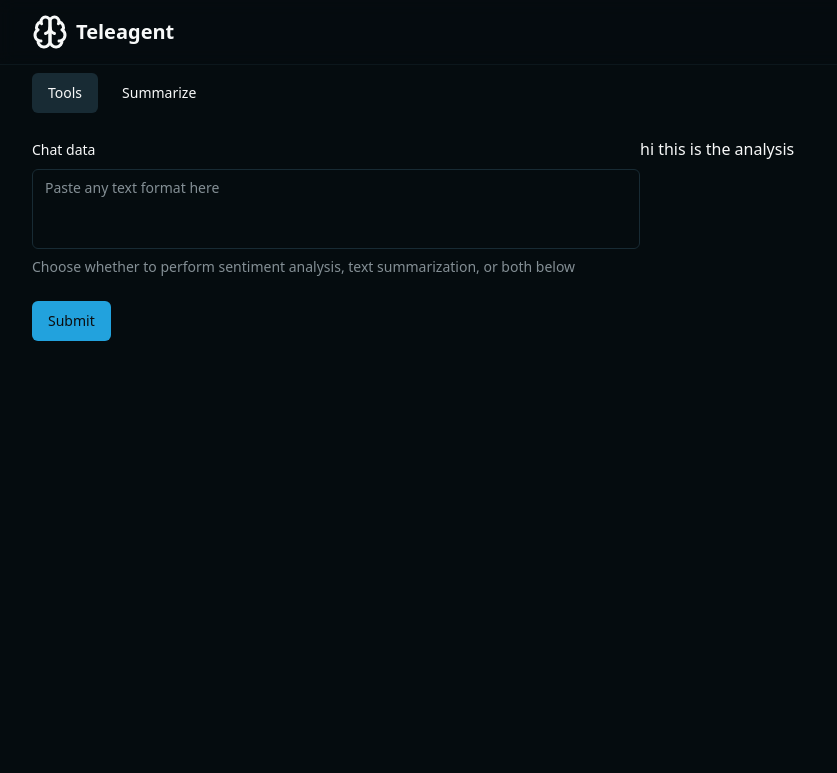
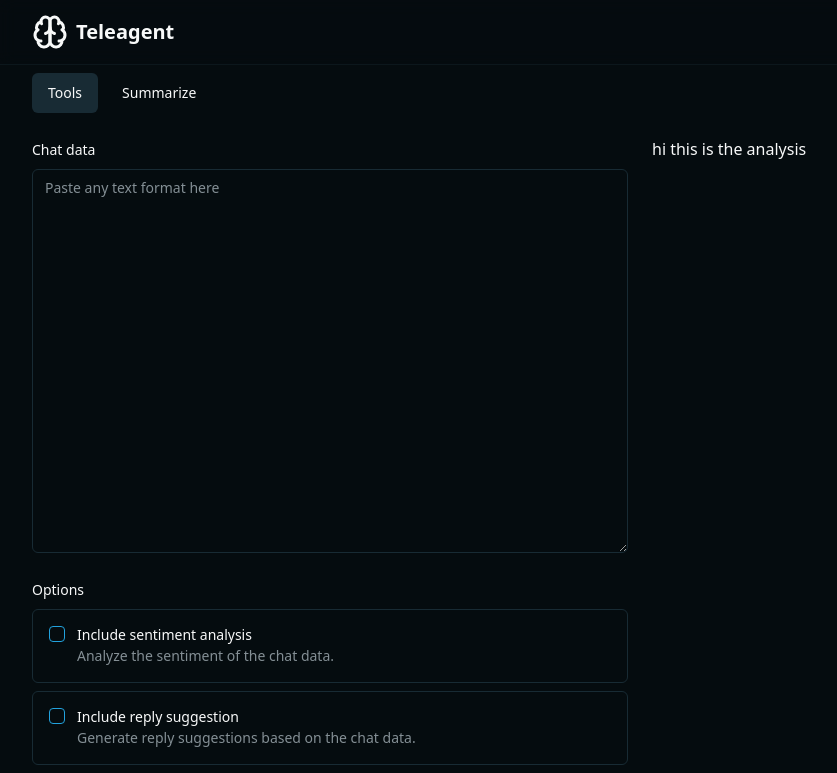
Before and after one commit to notwatermango/savice, a Next.js app: page /tools in a window 1280 px wide. Shown: the top 773 px of the page, without its empty margins (0-837 px from the left). Built offline with nearby package versions, Linux system fonts and the light colour scheme.

Commit message:
Add some buggy checkboxes

```diff
--- a/package.json
+++ b/package.json
@@ -11,9 +11,11 @@
   },
   "dependencies": {
     "@hookform/resolvers": "^3.6.0",
+    "@radix-ui/react-checkbox": "^1.0.4",
     "@radix-ui/react-label": "^2.0.2",
     "@radix-ui/react-separator": "^1.0.3",
     "@radix-ui/react-slot": "^1.0.2",
+    "@radix-ui/react-switch": "^1.0.3",
     "@t3-oss/env-nextjs": "^0.10.1",
     "@tanstack/react-query": "^5.45.0",
     "class-variance-authority": "^0.7.0",
--- a/src/app/layout.tsx
+++ b/src/app/layout.tsx
@@ -22,11 +22,11 @@ export default function RootLayout({
           attribute="class"
           defaultTheme="theme-custom"
           forcedTheme="theme-custom"
-          // enableSystem
+          enableSystem
           disableTransitionOnChange
         >
           <div vaul-drawer-wrapper="">
-            <div className="bg-background relative flex min-h-screen flex-col">
+            <div className="relative flex min-h-screen flex-col bg-background">
               {children}
             </div>
           </div>
--- a/src/app/tools/TextInputForm.tsx
+++ b/src/app/tools/TextInputForm.tsx
@@ -15,6 +15,8 @@ import {
   FormMessage,
 } from "~/components/ui/form";
 import { Textarea } from "~/components/ui/textarea";
+import { Checkbox } from "~/components/ui/checkbox";
+import { useEffect } from "react";
 
 const FormSchema = z.object({
   chatData: z
@@ -23,18 +25,59 @@ const FormSchema = z.object({
       message: "Chat data must be at least 10 characters.",
     })
     .max(160, {
-      message: "Chat data must not be longer than 30 characters.",
+      message: "Chat data must not be longer than 500 characters.",
     }),
+  options: z
+    .object({
+      includeSentimentAnalysis: z.boolean().default(false).optional(),
+      includeReplySuggestion: z.boolean().default(false).optional(),
+      includeTextSummarization: z.boolean().default(false).optional(),
+    })
+    .refine(
+      (data) => {
+        if (
+          !data?.includeSentimentAnalysis &&
+          !data?.includeReplySuggestion &&
+          !data?.includeTextSummarization
+        ) {
+          return false;
+        }
+        return true;
+      },
+      {
+        message: "Please select at least one option.",
+      },
+    ),
 });
 
-interface TextareaFormProps {
+interface InputDataFormProps {
   handleSubmit: (data: z.infer<typeof FormSchema>) => void;
 }
 
-export function TextareaForm({ handleSubmit }: TextareaFormProps) {
+export function InputDataForm({ handleSubmit }: InputDataFormProps) {
   const form = useForm<z.infer<typeof FormSchema>>({
     resolver: zodResolver(FormSchema),
+    defaultValues: {
+      chatData: "",
+      options: {
+        includeSentimentAnalysis: false,
+        includeReplySuggestion: false,
+        includeTextSummarization: false,
+      },
+    },
   });
+
+  useEffect(() => {
+    const result = FormSchema.safeParse({
+      chatData: "wowwwwww123123123",
+      options: {
+        includeSentimentAnalysis: false,
+        includeReplySuggestion: false,
+        includeTextSummarization: false,
+      },
+    });
+    !result.success && console.log(result.error.issues);
+  }, [form.formState.errors]);
 
   function onSubmit(data: z.infer<typeof FormSchema>) {
     handleSubmit(data);
@@ -42,7 +85,7 @@ export function TextareaForm({ handleSubmit }: TextareaFormProps) {
 
   return (
     <Form {...form}>
-      <form onSubmit={form.handleSubmit(onSubmit)} className="w-1/2 space-y-6">
+      <form onSubmit={form.handleSubmit(onSubmit)} className="w-full space-y-6">
         <FormField
           control={form.control}
           name="chatData"
@@ -52,18 +95,91 @@ export function TextareaForm({ handleSubmit }: TextareaFormProps) {
               <FormControl>
                 <Textarea
                   placeholder="Paste any text format here"
-                  className="resize-none"
+                  className="h-96 resize-y"
                   {...field}
                 />
               </FormControl>
-              <FormDescription>
-                Choose whether to perform sentiment analysis, text
-                summarization, or both below
-              </FormDescription>
               <FormMessage />
             </FormItem>
           )}
         />
+        <div>
+          <FormField
+            control={form.control}
+            name="options"
+            render={({ field }) => (
+              <FormItem>
+                <FormLabel>Options</FormLabel>
+                <FormField
+                  control={form.control}
+                  name="options.includeSentimentAnalysis"
+                  render={({ field }) => (
+                    <FormItem className="flex flex-row items-start space-x-3 space-y-0 rounded-md border p-4">
+                      <FormControl>
+                        <Checkbox
+                          checked={field.value}
+                          onCheckedChange={field.onChange}
+                        />
+                      </FormControl>
+                      <div className="space-y-1 leading-none">
+                        <FormLabel>Include sentiment analysis</FormLabel>
+                        <FormDescription>
+                          Analyze the sentiment of the chat data.
+                        </FormDescription>
+                      </div>
+                    </FormItem>
+                  )}
+                />
+                <FormField
+                  control={form.control}
+                  name="options.includeReplySuggestion"
+                  render={({ field }) => (
+                    <FormItem className="flex flex-row items-start space-x-3 space-y-0 rounded-md border p-4">
+                      <FormControl>
+                        <Checkbox
+                          checked={field.value}
+                          onCheckedChange={field.onChange}
+                        />
+                      </FormControl>
+                      <div className="space-y-1 leading-none">
+                        <FormLabel>Include reply suggestion</FormLabel>
+                        <FormDescription>
+                          Generate reply suggestions based on the chat data.
+                        </FormDescription>
+                      </div>
+                    </FormItem>
+                  )}
+                />
+                <FormField
+                  control={form.control}
+                  name="options.includeTextSummarization"
+                  render={({ field }) => (
+                    <FormItem className="flex flex-row items-start space-x-3 space-y-0 rounded-md border p-4">
+                      <FormControl>
+                        <Checkbox
+                          checked={field.value}
+                          onCheckedChange={field.onChange}
+                        />
+                      </FormControl>
+                      <div className="space-y-1 leading-none">
+                        <FormLabel>Include text summarization</FormLabel>
+                        <FormDescription>
+                          Summarize the chat data into a shorter version.
+                        </FormDescription>
+                      </div>
+                    </FormItem>
+                  )}
+                />
+                <FormMessage />
+              </FormItem>
+            )}
+          />
+        </div>
+        <FormDescription>
+          Please provide the chat data and select the options you want to
+          include in the analysis.
+        </FormDescription>
+
         <Button type="submit">Submit</Button>
       </form>
     </Form>
--- a/src/app/tools/TopBar.tsx
+++ b/src/app/tools/TopBar.tsx
@@ -5,7 +5,7 @@ import { siteConfig } from "~/config/site";
 
 const TopBar: React.FC = () => {
   return (
-    <header className="border-border/40 bg-background/95 supports-[backdrop-filter]:bg-background/60 sticky top-0 z-50 w-full border-b backdrop-blur">
+    <header className="sticky top-0 z-50 w-full border-b border-border/40 bg-background/95 backdrop-blur supports-[backdrop-filter]:bg-background/60">
       <div className="container flex h-16 items-center">
         <Link href="/" className="mr-6 flex items-center space-x-2">
           <Brain size={36} />
--- a/src/app/tools/page.tsx
+++ b/src/app/tools/page.tsx
@@ -1,7 +1,7 @@
 "use client";
 
 import { type NextPage } from "next";
-import { TextareaForm } from "./TextInputForm";
+import { InputDataForm } from "./TextInputForm";
 import { useState } from "react";
 
 const Page: NextPage = () => {
@@ -12,9 +12,13 @@ const Page: NextPage = () => {
   };
 
   return (
-    <div className="flex flex-row py-6">
-      <TextareaForm handleSubmit={handleSubmit} />
-      <div>hi this is the analysis {analysis}</div>
+    <div className="flex flex-col gap-x-6 py-6 lg:flex-row">
+      <div className="flex-1">
+        <InputDataForm handleSubmit={handleSubmit} />
+      </div>
+      <div className="flex-1">
+        <div>hi this is the analysis {analysis}</div>
+      </div>
     </div>
   );
 };
--- /dev/null
+++ b/src/components/ui/checkbox.tsx
@@ -0,0 +1,30 @@
+"use client"
+
+import * as React from "react"
+import * as CheckboxPrimitive from "@radix-ui/react-checkbox"
+import { Check } from "lucide-react"
+
+import { cn } from "~/lib/utils"
+
+const Checkbox = React.forwardRef<
+  React.ElementRef<typeof CheckboxPrimitive.Root>,
+  React.ComponentPropsWithoutRef<typeof CheckboxPrimitive.Root>
+>(({ className, ...props }, ref) => (
+  <CheckboxPrimitive.Root
+    ref={ref}
+    className={cn(
+      "peer h-4 w-4 shrink-0 rounded-sm border border-primary ring-offset-background focus-visible:outline-none focus-visible:ring-2 focus-visible:ring-ring focus-visible:ring-offset-2 disabled:cursor-not-allowed disabled:opacity-50 data-[state=checked]:bg-primary data-[state=checked]:text-primary-foreground",
+      className
+    )}
+    {...props}
+  >
+    <CheckboxPrimitive.Indicator
+      className={cn("flex items-center justify-center text-current")}
+    >
+      <Check className="h-4 w-4" />
+    </CheckboxPrimitive.Indicator>
+  </CheckboxPrimitive.Root>
+))
+Checkbox.displayName = CheckboxPrimitive.Root.displayName
+
+export { Checkbox }
--- /dev/null
+++ b/src/components/ui/switch.tsx
@@ -0,0 +1,29 @@
+"use client"
+
+import * as React from "react"
+import * as SwitchPrimitives from "@radix-ui/react-switch"
+
+import { cn } from "~/lib/utils"
+
+const Switch = React.forwardRef<
+  React.ElementRef<typeof SwitchPrimitives.Root>,
+  React.ComponentPropsWithoutRef<typeof SwitchPrimitives.Root>
+>(({ className, ...props }, ref) => (
+  <SwitchPrimitives.Root
+    className={cn(
+      "peer inline-flex h-6 w-11 shrink-0 cursor-pointer items-center rounded-full border-2 border-transparent transition-colors focus-visible:outline-none focus-visible:ring-2 focus-visible:ring-ring focus-visible:ring-offset-2 focus-visible:ring-offset-background disabled:cursor-not-allowed disabled:opacity-50 data-[state=checked]:bg-primary data-[state=unchecked]:bg-input",
+      className
+    )}
+    {...props}
+    ref={ref}
+  >
+    <SwitchPrimitives.Thumb
+      className={cn(
+        "pointer-events-none block h-5 w-5 rounded-full bg-background shadow-lg ring-0 transition-transform data-[state=checked]:translate-x-5 data-[state=unchecked]:translate-x-0"
+      )}
+    />
+  </SwitchPrimitives.Root>
+))
+Switch.displayName = SwitchPrimitives.Root.displayName
+
+export { Switch }
```
Also changed, not shown: 1 other file (tests, documents, lock files or other folders).
